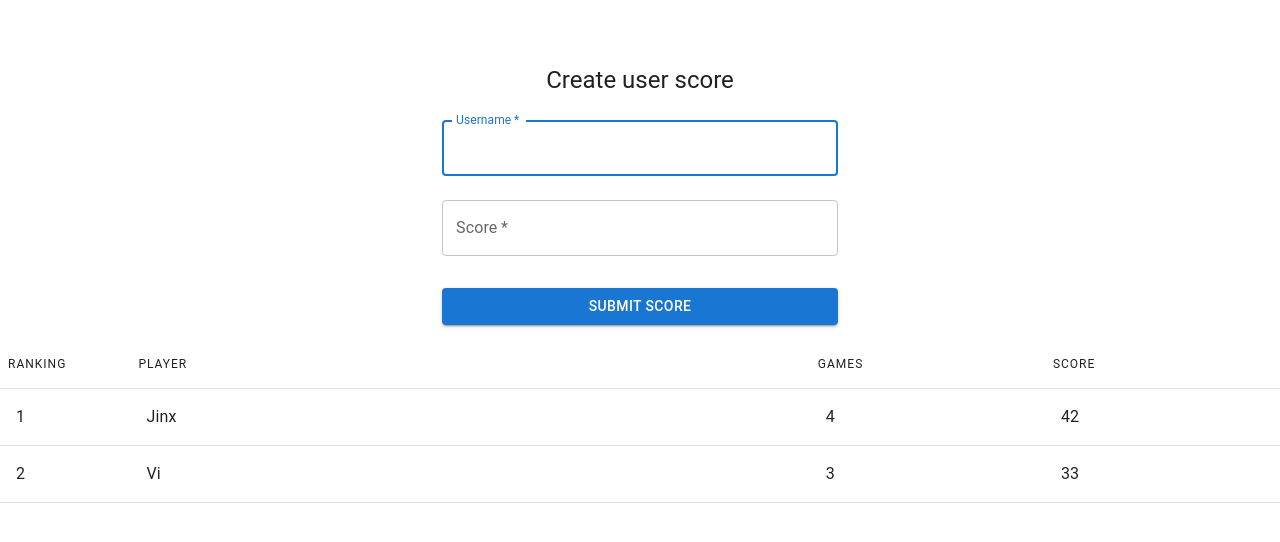
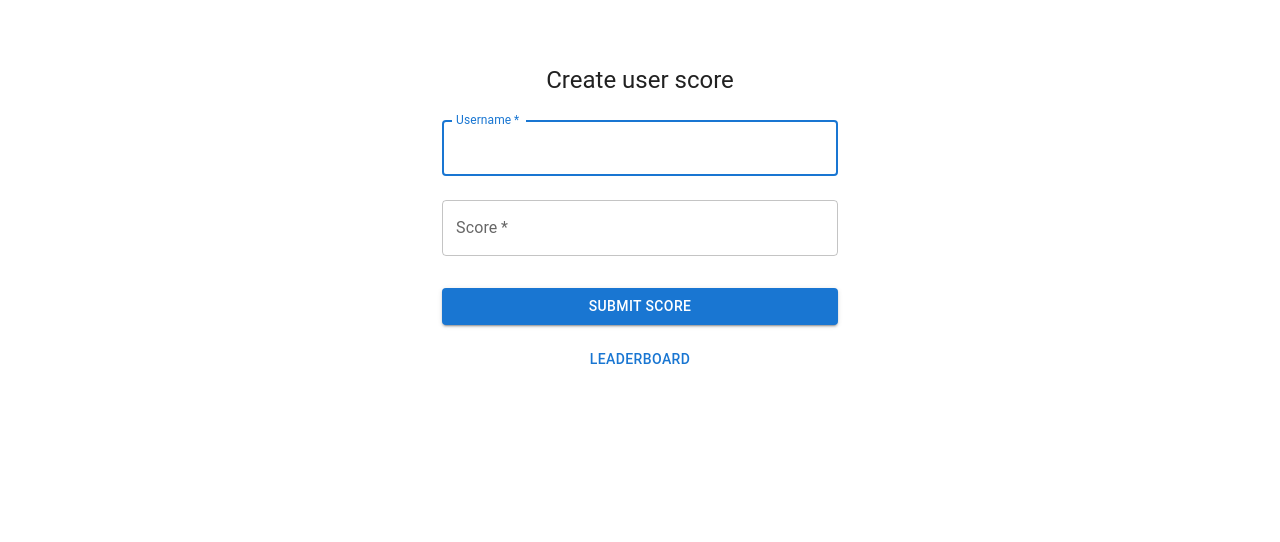
Before and after one commit to Kryha/zkleaderboard-aleo, a React (Vite) app in the folder client/: page / in a window 1280 px wide. Shown: the top 542 px of the page. Built offline with nearby package versions, Linux system fonts and the light colour scheme.

Commit message:
feat: change pages

```diff
--- a/client/src/App.tsx
+++ b/client/src/App.tsx
@@ -1,14 +1,21 @@
 import { createTheme, ThemeProvider } from "@mui/material/styles";
-import { ScoreCreation } from "./ScoreCreation";
-import { Leaderboard } from "./Leaderboard";
+import { ScoreCreationPage } from "./ScoreCreation";
+import { LeaderboardPage } from "./Leaderboard";
+import { useState } from "react";
+import { type Page } from "./utils";
 
 const theme = createTheme();
 
 function App() {
+  const [page, setPage] = useState<Page>("score-creation");
+
   return (
     <ThemeProvider theme={theme}>
-      <ScoreCreation />
-      <Leaderboard />
+      {page === "score-creation" ? (
+        <ScoreCreationPage setPage={setPage} />
+      ) : (
+        <LeaderboardPage setPage={setPage} />
+      )}
     </ThemeProvider>
   );
 }
--- a/client/src/Leaderboard.tsx
+++ b/client/src/Leaderboard.tsx
@@ -1,4 +1,6 @@
 import {
+  Button,
+  Container,
   Table,
   TableBody,
   TableCell,
@@ -9,6 +11,7 @@ import {
 } from "@mui/material";
 import { FC } from "react";
 import { z } from "zod";
+import { Page } from "./utils";
 
 const COLUMN_WIDTH = { sm: "8.6%", md: "15.5%", lg: "44.8%" };
 
@@ -54,13 +57,11 @@ const LeaderboardRow: FC<Props> = ({ leaderboard }) => {
   );
 };
 
-// TODO: delete fake data
-const data: LeaderboardData[] = [
-  { rank: 1, score: 42, gamesPlayed: 4, username: "Jinx" },
-  { rank: 2, score: 33, gamesPlayed: 3, username: "Vi" },
-];
+interface LeaderboardProps {
+  data: LeaderboardData[];
+}
 
-export const Leaderboard = () => {
+const Leaderboard: FC<LeaderboardProps> = ({ data }) => {
   return (
     <TableContainer>
       <Table aria-label="simple table">
@@ -88,3 +89,24 @@ export const Leaderboard = () => {
     </TableContainer>
   );
 };
+
+// TODO: delete fake data
+const fakeData: LeaderboardData[] = [
+  { rank: 1, score: 42, gamesPlayed: 4, username: "Jinx" },
+  { rank: 2, score: 33, gamesPlayed: 3, username: "Vi" },
+];
+
+interface LeaderboardPageProps {
+  setPage: (page: Page) => void;
+}
+
+export const LeaderboardPage: FC<LeaderboardPageProps> = ({ setPage }) => {
+  return (
+    <Container component="main">
+      <Button onClick={() => setPage("score-creation")}>
+        Go to score creation
+      </Button>
+      <Leaderboard data={fakeData} />
+    </Container>
+  );
+};
--- a/client/src/ScoreCreation.tsx
+++ b/client/src/ScoreCreation.tsx
@@ -5,8 +5,14 @@ import Box from "@mui/material/Box";
 import Typography from "@mui/material/Typography";
 import Container from "@mui/material/Container";
 import { storeUser } from "./db";
+import { Page } from "./utils";
+import { FC } from "react";
 
-export const ScoreCreation = () => {
+interface Props {
+  setPage: (page: Page) => void;
+}
+
+export const ScoreCreationPage: FC<Props> = ({ setPage }) => {
   const handleSubmit = (event: React.FormEvent<HTMLFormElement>) => {
     try {
       event.preventDefault();
@@ -69,6 +75,9 @@ export const ScoreCreation = () => {
           >
             Submit Score
           </Button>
+          <Button fullWidth onClick={() => setPage("leaderboard")}>
+            Leaderboard
+          </Button>
         </Box>
       </Box>
     </Container>
--- a/client/src/utils.ts
+++ b/client/src/utils.ts
@@ -1,4 +1,6 @@
 import { z } from "zod";
+
+export type Page = "score-creation" | "leaderboard";
 
 const envSchema = z.object({
   VITE_PRIVATE_KEY: z.string(),
```
